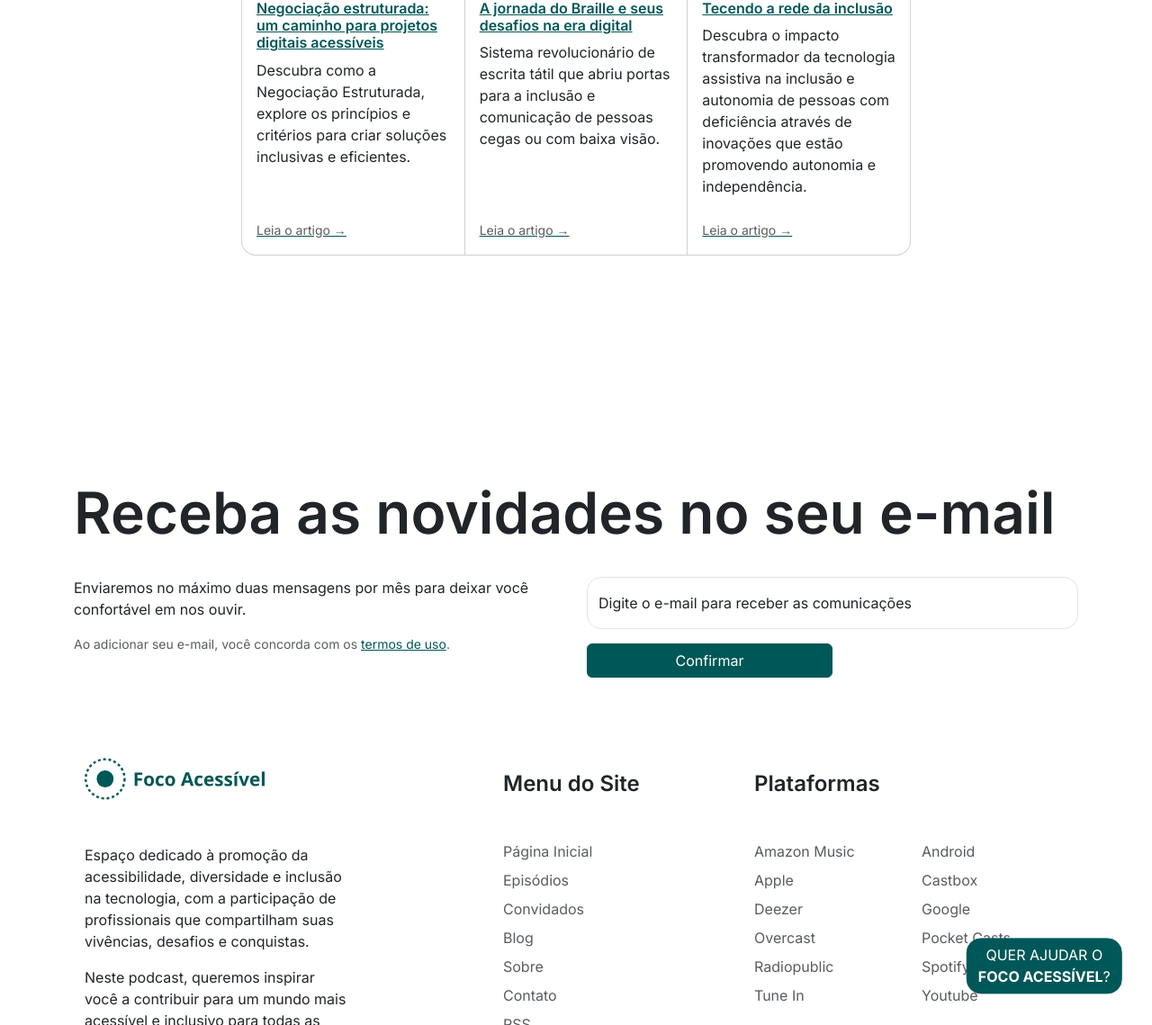
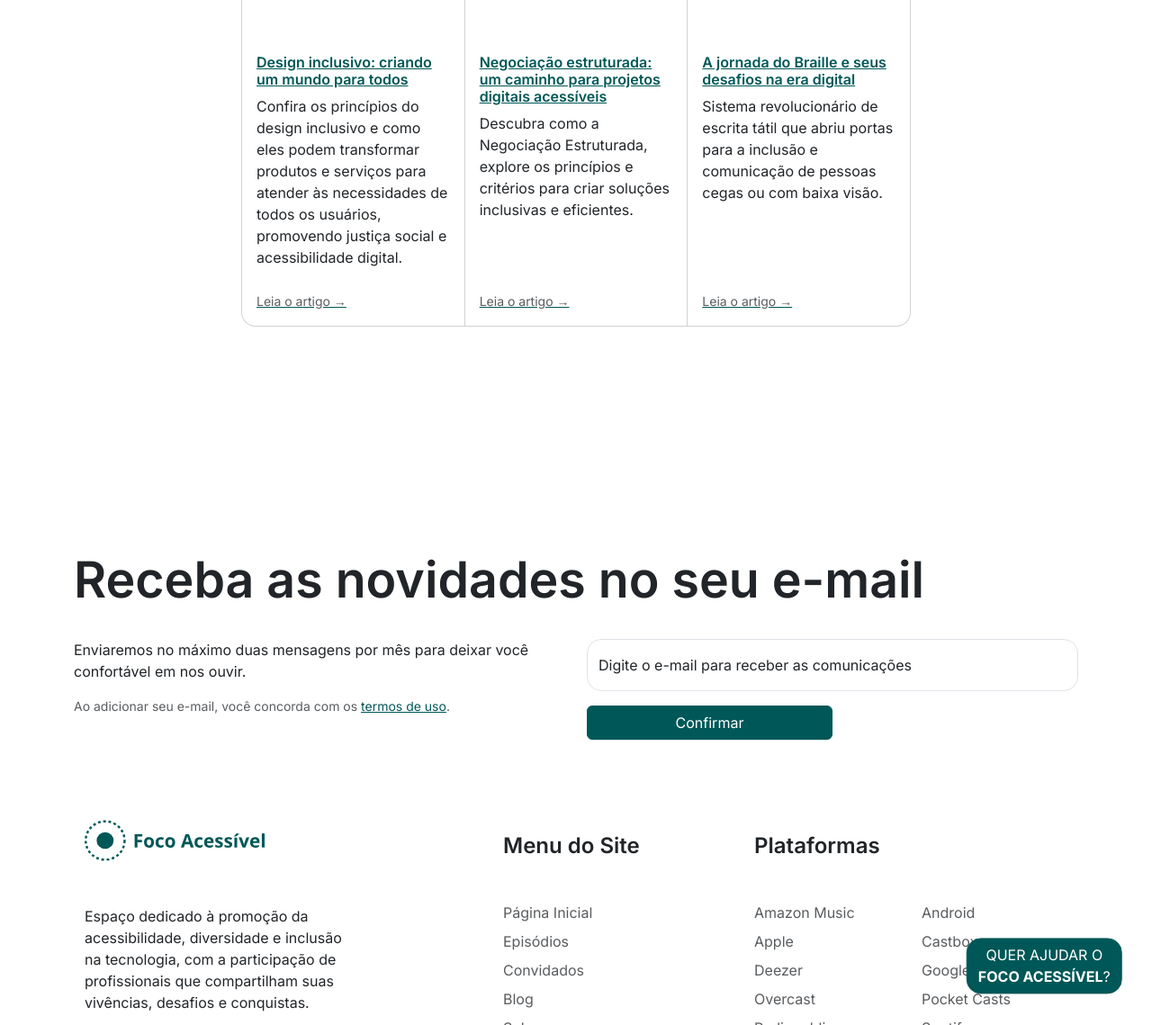
Before and after one commit to focoacessivel/focoacessivel.github.io, a Jekyll site: the page built from _posts/2024-03-13-audiodescricao-de-imagens-videos-guia-pratico-com-html.html, in a window 1280 px wide and 1400 px high, scrolled down 5273 px, cut to the strip 261-1400 px from the top of the window. Shown: the whole strip at 90% size. Built offline with Jekyll 4.4.1, drawn with Linux system fonts in a browser that asks for light colours; nearby versions of some CDN libraries; comment, search, counter and statistics services are not loaded.

Commit message:
novo post do blog

```diff
--- a/_layouts/blog.html
+++ b/_layouts/blog.html
@@ -41,7 +41,7 @@
         <p><strong>Lembre-se: acessibilidade é um tema que, mais cedo ou mais tarde, afetará a todos nós!</strong></p>
       </div>
       {% if page.title-ep %}
-      <h2 class="mt-5 mb-3">Ouça o episódio completo <i class="ms-2bi bi-arrow-down"></i></h2>
+      <h2 class="episode-related">Ouça o episódio completo <i class="ms-2bi bi-arrow-down"></i></h2>
 
       <div class="episode rounded">
         <div class="row">
--- a/_posts/2024-03-27-design-inclusivo-criando-um-mundo-para-todos.html
+++ b/_posts/2024-04-24-design-inclusivo-criando-um-mundo-para-todos.html
@@ -1,14 +1,13 @@
 ---
-published: false
 title: 'Design inclusivo: criando um mundo para todos'
 layout: blog
 categories: Blog
 comments: true
-excerpt: 'Descubra o impacto transformador da tecnologia assistiva na inclusão e autonomia de pessoas com deficiência através de inovações que estão promovendo autonomia e independência.'
-tags: [Tecnologia assistiva, Inclusão, Acessibilidade, Inovação acessível, Dispositivos assistivos, Alexa Acessibilidade, Envision, Seeing AI, Aplicativos para deficiência visual, Tecnologia para todos]
-image: "https://raw.githubusercontent.com/focoacessivel/pictures/main/blog/tecendo-rede-inclusao.jpg"
-banner-alt: 'Mulher negra com cabelo crespos e curtos ruivos, casaco pret e argolhas douradas nas duas orelhas. Ela exibe um sorriso largo, segura uma bengala e um óculos da Envision'
-legend: 'Envision (Foto: Divulgação/ Sadja Frogh)'
+excerpt: 'Confira os princípios do design inclusivo e como eles podem transformar produtos e serviços para atender às necessidades de todos os usuários, promovendo justiça social e acessibilidade digital.'
+tags: [Design Inclusivo, Acessibilidade, Usabilidade, Heurísticas de Nielsen, Tecnologia Assistiva, Experiência do Usuário, WCAG, Diretrizes de Acessibilidade, Equidade Digital, Interação Humano-Computador]
+image: "https://raw.githubusercontent.com/focoacessivel/pictures/main/blog/design-inclusivo.png"
+banner-alt: 'Homem careca, de peleo branca, sentado em uma cadeira de rodas. Apoia uma notebook em uma mesa de madeira '
+legend: ''
 # Info EP
 link-ep: 'ep-3-design-e-acessibilidade-acessibilidade-e-design-marcelo-sales'
 title-ep: Design é Acessibilidade e Acessibilidade é Design?
@@ -30,39 +29,40 @@
 <h3 class="mt-5">Os princípios do design inclusivo</h3>
 <p>Os <a title="O link irá abrir uma nova aba" target="_blank" href="https://inclusivedesignprinciples.org/">Princípios do Design Inclusivo</a> são diretrizes essenciais que orientam o processo de design para ser mais inclusivo:</p>
 <h4 class="mt-5">1. Equivalência na experiência</h4>
-<p>Assegure que sua interface proporcione uma experiência igualmente rica e acessível para todos os usuários. Isso significa adaptar o design para atender a diversas necessidades, garantindo que cada usuário tenha acesso ao mesmo nível de informação e funcionalidade.</p>
+<p>Assegurar que sua interface proporcione uma experiência igualmente rica e acessível para todos os usuários. Isso significa adaptar o design para atender a diversas necessidades, garantindo que cada usuário tenha acesso ao mesmo nível de informação e funcionalidade.</p>
 <p><em>Disponibilizar alternativas em áudio para conteúdo em texto para pessoas cegas, legendas para conteúdo em vídeo as pessoas surdas e ainda conteúdo em Libras para textos escritos em português - lembre-se que nem toda pessoa surda é alfabetizada em português, algumas pessoas só conseguem se comunicar através da Libras.</em></p>
 <h4 class="mt-5">2. Considerar a situação</h4>
-<p>Reconheça que os usuários interagem com sua interface em contextos variados. Seja em um ambiente de trabalho acelerado ou em movimento, o design deve oferecer uma experiência consistente e adaptável às diferentes situações dos usuários.</p>
+<p>Reconhecer que os usuários interagem com sua interface em contextos variados. Seja em um ambiente de trabalho acelerado ou em movimento, o design deve oferecer uma experiência consistente e adaptável às diferentes situações dos usuários.</p>
 <p><em>As legendas nos vídeos, atualmente muita gente assiste vídeos com os dispositivos móveis no silencioso por estarem em locais públicos, a legenda faz com que a informação seja consumida sem a necessidade do som.</em></p>
 <h4 class="mt-5">3. Ser consistente</h5>
-<p>Mantenha uma abordagem coerente em toda a interface, utilizando padrões reconhecíveis e aplicando-os de maneira uniforme. Isso ajuda a criar uma experiência intuitiva e previsível para os usuários, facilitando a navegação e a interação.</p>
+<p>Manter uma abordagem coerente em toda a interface, utilizando padrões reconhecíveis e aplicando-os de maneira uniforme. Isso ajuda a criar uma experiência intuitiva e previsível para os usuários, facilitando a navegação e a interação.</p>
 <p><em>Utilizar padrões de design e de comportamento já consolidados no mercado e informações bem estruturadas para que seja fácil para todas as pessoas possam navegar pelo conteúdo de maneira mais simples possível.</em></p>
 <h4 class="mt-5">4. Dar o controle</h4>
-<p>Permita que os usuários personalizem a interface de acordo com suas preferências. Isso inclui ajustes de configurações como orientação de tela, tamanho da fonte e contraste, bem como evitar alterações automáticas no conteúdo que não sejam iniciadas pelo usuário.</p>
+<p>Permitir que os usuários personalizem a interface de acordo com suas preferências. Isso inclui ajustes de configurações como orientação de tela, tamanho da fonte e contraste, bem como evitar alterações automáticas no conteúdo que não sejam iniciadas pelo usuário.</p>
 <p><em>O zoom nas páginas e a possibilidade de desativar animações é uma forma de dar controle ao usuário.</em> </p>
 <h4 class="mt-5">5. Oferecer escolha</h4>
-<p>Ofereça várias maneiras de realizar tarefas, especialmente aquelas mais complexas ou não padronizadas. Isso proporciona aos usuários a liberdade de escolher o método que melhor se adapta às suas necessidades e preferências.</p>
+<p>Oferecer várias maneiras de realizar tarefas, especialmente aquelas mais complexas ou não padronizadas. Isso proporciona aos usuários a liberdade de escolher o método que melhor se adapta às suas necessidades e preferências.</p>
 <p><em>Um exemplo prático desse princípio em ação, é o ato de curtir fotos no Instagram, dois toques rápidos na imagem, faz o usuário “curtir” a foto/vídeo, porém existe pessoas que não tem coordenação motora para dar esses cliques tão rápido, então a plataforma disponibiliza um ícone de coração, que faz a mesma ação só que com um clique.</em></p>
 <h4 class="mt-5">6. Priorizar o conteúdo</h4>
-<p>Priorize as principais tarefas, funções e informações na interface. Uma abordagem clara e focada ajuda os usuários a se concentrarem no que é mais importante, facilitando a compreensão e a interação.</p>
+<p>Priorizar as principais tarefas, funções e informações na interface. Uma abordagem clara e focada ajuda os usuários a se concentrarem no que é mais importante, facilitando a compreensão e a interação.</p>
 <p><em>Nas plataformas de email, a principal ação é enviar e receber e-mails, por isso o botão de escrever e a caixa de entrada tem o destaque na interface.</em></p>
 <h4 class="mt-5">7. Adicionar valor</h4>
-<p>Avalie a importância de cada recurso e como ele pode enriquecer a experiência do usuário. Considere a integração com funcionalidades do dispositivo, como comandos de voz, geolocalização e câmera, para oferecer interações mais dinâmicas e personalizada.</p>
+<p>Avaliar a importância de cada recurso e como ele pode enriquecer a experiência do usuário. Considere a integração com funcionalidades do dispositivo, como comandos de voz, geolocalização e câmera, para oferecer interações mais dinâmicas e personalizada.</p>
 <p><em>Um botão de exibir a senha no campo de criar ou digitar senha, faz com que a pessoa evite a digitação, porém quando o aplicativo utiliza a digital ao invés da senha, faz com que o uso da solução seja ainda mais eficaz.</em> </p>
 <h4 class="mt-5">Design Inclusivo e as Heurísticas de <span lang="en">Jakob Nielsen</span></h4>
 <p>O design inclusivo se alinha estreitamente com as heurísticas de usabilidade de <span lang="en">Jakob Nielsen</span>, um conjunto de princípios para melhorar a experiência do usuário.</p><p>Por exemplo, a heurística de "consistência e padrões" complementa o princípio de design inclusivo de simplicidade e intuitividade, enfatizando a importância de usar convenções familiares. Da mesma forma, a heurística de "prevenção de erros" se alinha com o princípio de tolerância a erros no design inclusivo, destacando a necessidade de minimizar as chances de erros por parte do usuário.</p>
 <p>Integrar essas heurísticas no design inclusivo não apenas melhora a acessibilidade, mas também aprimora a usabilidade geral do produto ou serviço, tornando-o mais intuitivo e fácil de usar para todos.</p>
+<blockquote><p>Para as pessoas sem deficiência a tecnologia torna as coisas mais fáceis. Para as pessoas com deficiência, a tecnologia torna as coisas possíveis.</p><cite>Mary Pat Radabaugh, ex-diretora do Centro Nacional de Apoio para Pessoas com Deficiência da IBM</cite></blockquote>
 <h3 class="mt-5">Design inclusivo na prática</h3>
 <p>A maior fonte quando estamos falando de acessibilidade digital é na <a title="O link irá abrir uma nova aba" target="_blank" href="https://www.guia-wcag.com/">WCAG</a> uma das fontes mais ricas de informações, com orientações para garantir a acessibilidade. Essas diretrizes são cruciais para alcançar um design verdadeiramente inclusivo em projetos digitais.</p>
 <p>O design inclusivo é implementado em uma variedade de projetos, desde tecnologia assistiva até ambientes acessíveis. <a title="O link irá abrir uma nova aba" target="_blank" href="https://idrc.ocadu.ca/">Inclusive Design Research Centre</a> compartilha em seu site, uma série de iniciativas práticas.</p>
-<p>Diversas ferramentas estão disponíveis para auxiliar designers a incorporar a inclusão em seus projetos. O <a title="O link irá abrir uma nova aba" target="_blank" href="https://www.inclusivedesigntoolkit.com/">Kit de Ferramentas de Design Inclusivo</a> da Universidade de Cambridge,no Reino Unido oferece orientações práticas, e os <a title="O link irá abrir uma nova aba" target="_blank" href="https://www.liberatorydesign.com/">Liberatory Design</a> da Universidade Stanford nos EUA incentivam a reflexão sobre equidade e inclusão no design. Outra fonte interessante de aprender é com as cartas de <a title="O link irá abrir uma nova aba" target="_blank" href="https://tarotcardsoftech.artefactgroup.com/">Tarôs da Tecnologia</a>,</p>
+<p>Diversas ferramentas estão disponíveis para auxiliar designers a incorporar a inclusão em seus projetos. O <a title="O link irá abrir uma nova aba" target="_blank" href="https://www.inclusivedesigntoolkit.com/">Kit de Ferramentas de Design Inclusivo</a> da Universidade de Cambridge, no Reino Unido oferece orientações práticas, e os <a title="O link irá abrir uma nova aba" target="_blank" href="https://www.liberatorydesign.com/">Liberatory Design</a> da Universidade Stanford nos EUA incentivam a reflexão sobre equidade e inclusão no design. Outra fonte interessante de aprender é com as cartas de <a title="O link irá abrir uma nova aba" target="_blank" href="https://tarotcardsoftech.artefactgroup.com/">Tarôs da Tecnologia</a>,</p>
 <p>Inciativas como essas podem inspirar a reflexão sobre as implicações éticas e inclusivas do trabalho dos designers.</p>
 <h3 class="mt-5">Referências Adicionais</h3>
 <p>Para aprofundar seus conhecimentos em design inclusivo:</p>
-<p class="mt-5"><strong>Sites</strong></p>
+<p class="mt-3"><strong>Sites</strong></p>
 <ul>
-<li><a title="O link irá abrir uma nova aba" target="_blank" href="https://webaim.org/">WebAIM (Web Accessibility In Mind)</a></li>
+<li><a title="O link irá abrir uma nova aba" target="_blank" href="https://webaim.org/">WebAIM (Web Accessibility in Mind)</a></li>
 <li><a title="O link irá abrir uma nova aba" target="_blank" href="https://www.a11yproject.com/">A11Y Project</a></li>
 <li><a title="O link irá abrir uma nova aba" target="_blank" href="https://www.w3.org/WAI/">W3C Web Accessibility Initiative (WAI)</a></li>
 <li><a title="O link irá abrir uma nova aba" target="_blank" href="https://www.inclusivedesign24.org/">Inclusive Design 24 (ID24)</a></li>
@@ -71,14 +71,17 @@
 <li><a title="O link irá abrir uma nova aba" target="_blank" href="https://social.desa.un.org/issues/disability">United Nations DESA Programme on Disability</a></li>
 <li><a title="O link irá abrir uma nova aba" target="_blank" href="http://designinclusivo.com/">Princípios do Design Inclusivo</a></li>
 </ul>
-<p class="mt-5"><strong>Livros</strong></p>
+<p class="mt-3"><strong>Livros</strong></p>
 <ul>
-<li>"Design for Real Life" por Sara Wachter-Boettcher e Eric Meyer</li>
-<li>"Inclusive Design for a Digital World: Designing with Accessibility in Mind" por Regine M. Gilbert</li>
-<li>"A Web for Everyone: Designing Accessible User Experiences" por Sarah Horton e Whitney Quesenbery</li>
-<li>"Accessibility for Everyone" por Laura Kalbag</li>
-<li>"Não me faça pensar: atualizado" por Steve Krug</li>
-<li>"Acessibilidade na Web: Desafios e Soluções" e "Acessibilidade na Web: boas práticas para construir sites e aplicações acessíveis" por Reinaldo Ferraz</li>
+    <li>"<a href="https://a.co/d/ep5VWhS">A Web for Everyone</a>" por Sarah Horton e Whitney Quesenbery</li>
+    <li>"<a href="https://a.co/d/2Q5RSP1">Accessibility for Everyone</a>" por Laura Kalbag</li>
+    <li>"<a href="https://a.co/d/3yOcD8v">Acessibilidade na Web</a>" por Reinaldo Ferraz</li>
+    <li>"<a href="https://a.co/d/ah6fPgh">Design for Real Life</a>" por Sara Wachter-Boettcher e Eric Meyer</li>
+    <li>"<a href="https://a.co/d/dscMqkd">Inclusive Design for a Digital World</a>" por Regine M. Gilbert</li>
+    <li>"<a href="https://a.co/d/dWPlWbO">Não me faça pensar</a>" por Steve Krug</li>
 </ul>
+<p class="mt-5">Confira a playlist da <a href="https://itamara.com.br/" title="O link irá abrir uma nova aba" target="_blank" >Itamara Ferreira</a>, <a href="http://marcelosales.work" title="O link irá abrir uma nova aba" target="_blank" >Marcelo Sales</a> e a <a href="http://talitapagani.com/" title="O link irá abrir uma nova aba" target="_blank" >Talita Pagani</a> sobre design inclusivo.</p>
+<div class="ratio ratio-16x9 mb-3"><iframe src="https://www.youtube.com/embed/videoseries?si=7Im_B5Q-uuwLzbkN&amp;list=PLqA-rQ4eT8xEZLTCUe1nh2_wTH8RqkRuV" title="Design Inclusivo - Itamara Ferreira"></iframe></div>
+
 <hr class="my-5">
 <p>Adotar o design inclusivo é essencial para criar um mundo mais acessível e equitativo. Ao abraçar os princípios, práticas e ferramentas do design inclusivo, podemos garantir que nossos projetos atendam às necessidades de uma ampla gama de usuários. Convido todos a explorar os recursos mencionados e a incorporar o design inclusivo em seu próprio trabalho, fazendo a diferença na vida de muitas pessoas. E se tiverem outras, ferramentas, dicas, livros, deixe nos comentários, tá? 😎</p>
--- a/main.css
+++ b/main.css
@@ -80,7 +80,18 @@
   z-index: 0;
 }
 
-.h1, .h2, .h3, .h4, .h5, .h6, h1, h2, h3, h4, h5, h6 {
+.h1,
+.h2,
+.h3,
+.h4,
+.h5,
+.h6,
+h1,
+h2,
+h3,
+h4,
+h5,
+h6 {
   font-weight: 600;
 }
 
@@ -239,7 +250,7 @@
 .page-title,
 .section-title {
   margin-bottom: 2rem;
-  font-size: 4rem;
+  font-size: 3.467rem;
   line-height: 1.2;
   font-weight: 600;
 }
@@ -670,6 +681,7 @@
 .comment-section,
 .comment-section a {
   line-height: 1.4;
+  margin: 0;
 }
 
 .accordion-button:not(.collapsed),
@@ -718,6 +730,7 @@
 a.social-icon-x {
   color: var(--social-icon-color-x) !important
 }
+
 a.social-icon-pinterest {
   color: var(--social-icon-color-pinterest) !important
 }
@@ -768,3 +781,42 @@
 .support-social:last-of-type:before {
   content: " e "
 }
+
+article h1,
+article h2,
+article h3,
+article h4,
+article h5,
+article h6 {
+  margin-top: 3rem;
+  font-weight: 600;
+}
+
+article h1 {
+  font-size: 2.986rem
+}
+
+article h2 {
+  font-size: 2.488rem
+}
+
+article h3 {
+  font-size: 2.074rem
+}
+
+article h4 {
+  font-size: 1.728rem
+}
+
+article h5 {
+  font-size: 1.44rem
+}
+
+article h6 {
+  font-size: 1.2rem
+}
+
+.episode-related {
+  font-size: calc(1.325rem + .9vw);
+  margin: 3rem 0 1rem;
+}
```
